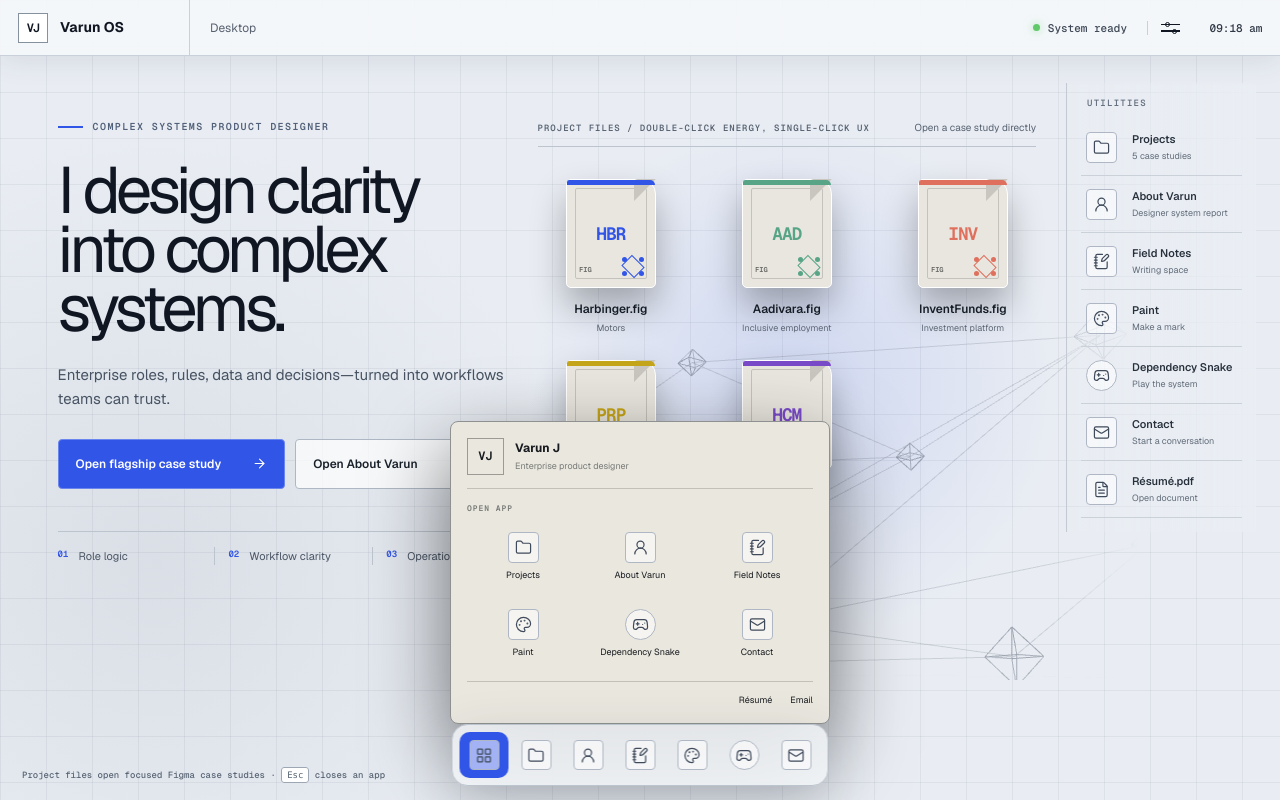
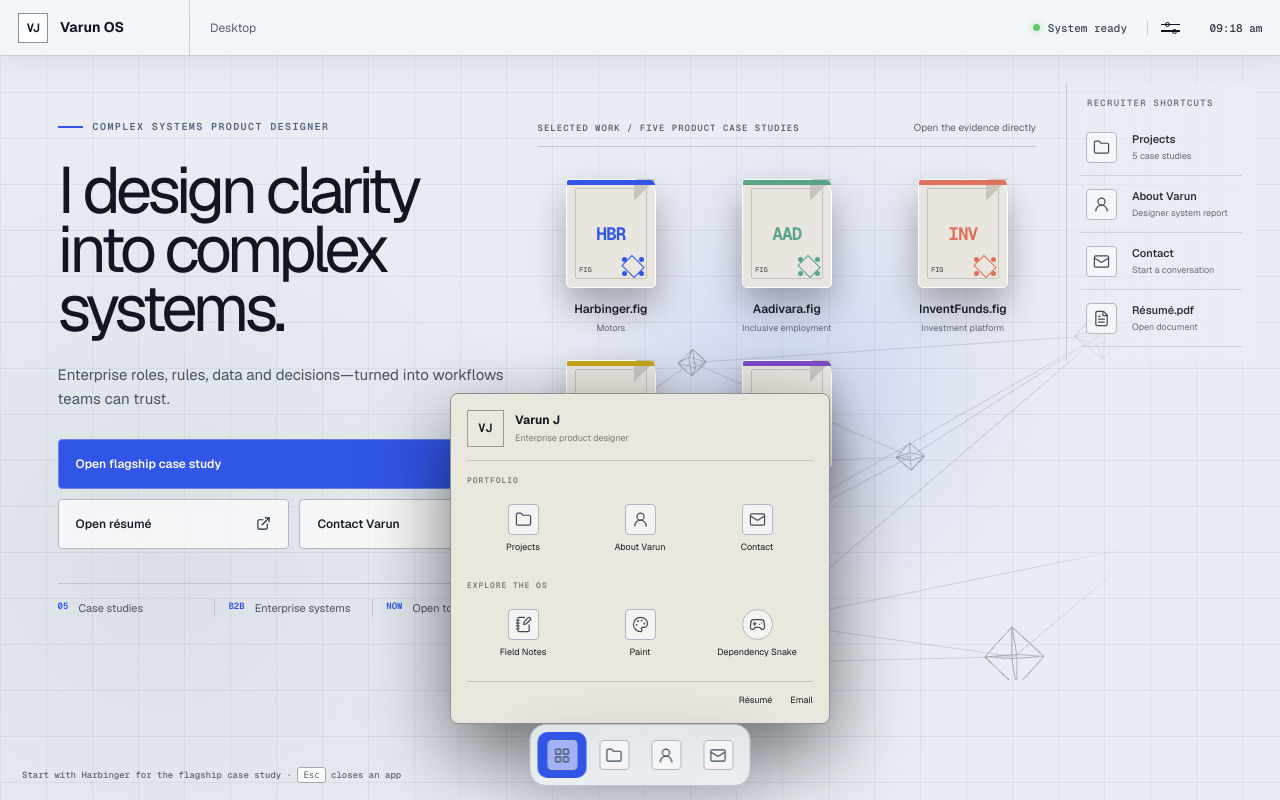
Before and after one commit to varun93478/Varun_Portfolio, a Next.js app in the folder varun-portfolio-vercel/: page / in a window 1280 px wide. Both pictures are taken after a click on the button "Launcher". Built offline with nearby package versions, Linux system fonts and the light colour scheme.

Commit message:
feat: prioritize recruiter portfolio journey

```diff
--- a/varun-portfolio-vercel/app/varun-os/VarunOS.tsx
+++ b/varun-portfolio-vercel/app/varun-os/VarunOS.tsx
@@ -1,14 +1,16 @@
 "use client";
 
 import Link from "next/link";
+import dynamic from "next/dynamic";
 import { AnimatePresence, motion, useReducedMotion } from "motion/react";
 import { useCallback, useEffect, useMemo, useState } from "react";
 import { AppearanceControl } from "../appearance/AppearanceControl";
 import { SystemIcon, type SystemIconName } from "../components/SystemIcon";
 import { DesktopSystemMap } from "./DesktopSystemMap";
-import { PaintApp } from "./PaintApp";
-import { SnakeGame } from "./SnakeGame";
 import styles from "./varun-os.module.css";
+
+const PaintApp = dynamic(() => import("./PaintApp").then((module) => module.PaintApp), { ssr: false });
+const SnakeGame = dynamic(() => import("./SnakeGame").then((module) => module.SnakeGame), { ssr: false });
 
 type UtilityId = "projects" | "report" | "notes" | "paint" | "snake" | "contact";
 type GlyphName = UtilityId | "home" | "resume" | "folder" | "fig";
@@ -70,6 +72,9 @@ const utilities: { id: UtilityId; title: string; subtitle: string; glyph: GlyphN
   { id: "contact", title: "Contact", subtitle: "Start a conversation", glyph: "contact" },
 ];
 
+const primaryUtilityIds: UtilityId[] = ["projects", "report", "contact"];
+const creativeUtilityIds: UtilityId[] = ["notes", "paint", "snake"];
+
 function Glyph({ name }: { name: GlyphName }) {
   const icons: Record<GlyphName, SystemIconName> = {
     home: "launcher",
@@ -109,47 +114,12 @@ function useCompactViewport() {
   return compact;
 }
 
-function BootScreen({ onComplete }: { onComplete: () => void }) {
-  const reducedMotion = useReducedMotion();
-  const [phase, setPhase] = useState(0);
-  const phases = ["Mapping roles", "Resolving rules", "Connecting evidence", "System ready"];
-
-  useEffect(() => {
-    if (reducedMotion) {
-      onComplete();
-      return;
-    }
-    const progress = window.setInterval(() => setPhase((value) => Math.min(value + 1, 3)), 400);
-    const finish = window.setTimeout(onComplete, 2050);
-    return () => {
-      window.clearInterval(progress);
-      window.clearTimeout(finish);
-    };
-  }, [onComplete, reducedMotion]);
-
-  return (
-    <motion.section className={styles.boot} aria-label="Varun OS is starting" exit={{ opacity: 0 }}>
-      <div className={styles.bootMap} aria-hidden="true"><i /><i /><i /><i /></div>
-      <motion.div className={styles.bootLogo} initial={{ opacity: 0, scale: 0.84 }} animate={{ opacity: 1, scale: 1 }}>
-        <span>VJ</span><i />
-      </motion.div>
-      <div className={styles.bootCopy}>
-        <p>VARUN OS / DESIGN DECISION SYSTEM</p>
-        <h1>Complexity is loading.<br />Clarity is next.</h1>
-        <div className={styles.bootStatus}><span>{phases[phase]}</span><b>{(phase + 1) * 25}%</b></div>
-        <div className={styles.bootProgress}><motion.i animate={{ width: `${(phase + 1) * 25}%` }} /></div>
-      </div>
-      <button type="button" className={styles.skipBoot} onClick={onComplete}>Skip intro <SystemIcon name="arrow-right" size={14} /></button>
-    </motion.section>
-  );
-}
-
 function ProjectFiles() {
   return (
     <section className={styles.projectZone} aria-labelledby="project-zone-title">
       <header>
-        <p id="project-zone-title">PROJECT FILES / DOUBLE-CLICK ENERGY, SINGLE-CLICK UX</p>
-        <span>Open a case study directly</span>
+        <p id="project-zone-title">SELECTED WORK / FIVE PRODUCT CASE STUDIES</p>
+        <span>Open the evidence directly</span>
       </header>
       <div className={styles.projectFiles}>
         {projects.map((project, index) => (
@@ -327,24 +297,8 @@ function AppWindow({ app, onClose }: { app: UtilityId; onClose: () => void }) {
 
 export function VarunOS() {
   const reducedMotion = useReducedMotion();
-  const [bootChecked, setBootChecked] = useState(false);
-  const [booting, setBooting] = useState(true);
   const [activeApp, setActiveApp] = useState<UtilityId | null>(null);
   const [launcherOpen, setLauncherOpen] = useState(false);
-
-  useEffect(() => {
-    const timer = window.setTimeout(() => {
-      const seen = window.sessionStorage.getItem("varun-os-booted") === "true";
-      if (seen || reducedMotion) setBooting(false);
-      setBootChecked(true);
-    }, 0);
-    return () => window.clearTimeout(timer);
-  }, [reducedMotion]);
-
-  const finishBoot = useCallback(() => {
-    window.sessionStorage.setItem("varun-os-booted", "true");
-    setBooting(false);
-  }, []);
 
   const openApp = useCallback((app: UtilityId) => {
     setActiveApp(app);
@@ -353,18 +307,13 @@ export function VarunOS() {
 
   const desktopTitle = useMemo(() => activeApp ? utilities.find((item) => item.id === activeApp)?.title : "Desktop", [activeApp]);
 
-  if (!bootChecked) return <main className={styles.os}><span className={styles.srOnly}>Complex Systems Product Designer</span></main>;
-
   return (
     <main className={styles.os}>
-      <AnimatePresence mode="wait">
-        {booting ? <BootScreen key="boot" onComplete={finishBoot} /> : (
       <motion.section
-            key="desktop"
         className={styles.desktop}
         initial={reducedMotion ? false : { opacity: 0, scale: 1.01 }}
         animate={{ opacity: 1, scale: 1 }}
-            transition={{ duration: 0.45 }}
+        transition={{ duration: 0.32 }}
       >
             <DesktopSystemMap />
             <header className={styles.osBar}>
@@ -381,16 +330,17 @@ export function VarunOS() {
               <p className={styles.heroLead}>Enterprise roles, rules, data and decisions—turned into workflows teams can trust.</p>
               <div className={styles.heroActions}>
                 <Link href="/work/harbinger">Open flagship case study <SystemIcon name="arrow-right" size={15} /></Link>
-                <button type="button" onClick={() => openApp("report")}>Open About Varun <SystemIcon name="external" size={15} /></button>
+                <a href="/VarunJ_Resume.pdf" target="_blank">Open résumé <SystemIcon name="external" size={15} /></a>
+                <button type="button" onClick={() => openApp("contact")}>Contact Varun <SystemIcon name="external" size={15} /></button>
               </div>
-              <dl><div><dt>01</dt><dd>Role logic</dd></div><div><dt>02</dt><dd>Workflow clarity</dd></div><div><dt>03</dt><dd>Operational states</dd></div></dl>
+              <dl><div><dt>05</dt><dd>Case studies</dd></div><div><dt>B2B</dt><dd>Enterprise systems</dd></div><div><dt>NOW</dt><dd>Open to roles</dd></div></dl>
             </section>
 
             <ProjectFiles />
 
             <nav className={styles.utilityColumn} aria-label="Desktop applications">
-              <p>UTILITIES</p>
-              {utilities.map((utility) => (
+              <p>RECRUITER SHORTCUTS</p>
+              {primaryUtilityIds.map((id) => utilities.find((utility) => utility.id === id)!).map((utility) => (
                 <button type="button" key={utility.id} onClick={() => openApp(utility.id)}>
                   <Glyph name={utility.glyph} /><span><b>{utility.title}</b><small>{utility.subtitle}</small></span>
                 </button>
@@ -404,26 +354,26 @@ export function VarunOS() {
               {launcherOpen && (
                 <motion.aside className={styles.launcher} initial={{ opacity: 0, y: 12 }} animate={{ opacity: 1, y: 0 }} exit={{ opacity: 0, y: 8 }}>
                   <header><span>VJ</span><div><b>Varun J</b><small>Enterprise product designer</small></div></header>
-                  <p>OPEN APP</p>
-                  <div>{utilities.map((utility) => <button type="button" key={utility.id} onClick={() => openApp(utility.id)}><Glyph name={utility.glyph} /><span>{utility.title}</span></button>)}</div>
+                  <p>PORTFOLIO</p>
+                  <div>{primaryUtilityIds.map((id) => utilities.find((utility) => utility.id === id)!).map((utility) => <button type="button" key={utility.id} onClick={() => openApp(utility.id)}><Glyph name={utility.glyph} /><span>{utility.title}</span></button>)}</div>
+                  <p>EXPLORE THE OS</p>
+                  <div>{creativeUtilityIds.map((id) => utilities.find((utility) => utility.id === id)!).map((utility) => <button type="button" key={utility.id} onClick={() => openApp(utility.id)}><Glyph name={utility.glyph} /><span>{utility.title}</span></button>)}</div>
                   <footer><a href="/VarunJ_Resume.pdf" target="_blank">Résumé</a><a href="mailto:varunj93478@gmail.com">Email</a></footer>
                 </motion.aside>
               )}
             </AnimatePresence>
 
             <nav className={styles.dock} aria-label="Varun OS dock">
-              <button type="button" onClick={() => setLauncherOpen((value) => !value)} aria-pressed={launcherOpen}><Glyph name="home" /><span>Launcher</span></button>
-              {(["projects", "report", "notes", "paint", "snake"] as UtilityId[]).map((id) => {
+              <button type="button" onClick={() => setLauncherOpen((value) => !value)} aria-label="Launcher" aria-pressed={launcherOpen}><Glyph name="home" /><span>Launcher</span></button>
+              {(["projects", "report"] as UtilityId[]).map((id) => {
                 const utility = utilities.find((item) => item.id === id)!;
-                return <button type="button" key={id} className={activeApp === id ? styles.dockActive : ""} onClick={() => openApp(id)}><Glyph name={utility.glyph} /><span>{utility.title}</span></button>;
+                return <button type="button" key={id} aria-label={utility.title} className={activeApp === id ? styles.dockActive : ""} onClick={() => openApp(id)}><Glyph name={utility.glyph} /><span>{utility.title}</span></button>;
               })}
-              <button type="button" onClick={() => openApp("contact")} className={activeApp === "contact" ? styles.dockActive : ""}><Glyph name="contact" /><span>Contact</span></button>
+              <button type="button" onClick={() => openApp("contact")} aria-label="Contact" className={activeApp === "contact" ? styles.dockActive : ""}><Glyph name="contact" /><span>Contact</span></button>
             </nav>
 
-            <p className={styles.desktopHint}>Project files open focused Figma case studies · <kbd>Esc</kbd> closes an app</p>
+            <p className={styles.desktopHint}>Start with Harbinger for the flagship case study · <kbd>Esc</kbd> closes an app</p>
       </motion.section>
-        )}
-      </AnimatePresence>
     </main>
   );
 }
```
Also changed, not shown: varun-portfolio-vercel/app/varun-os/varun-os.module.css. Lines whose indentation alone changed are shown as unchanged.
